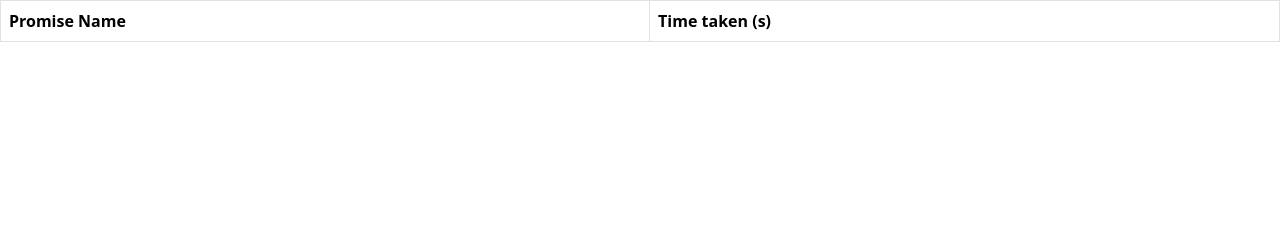
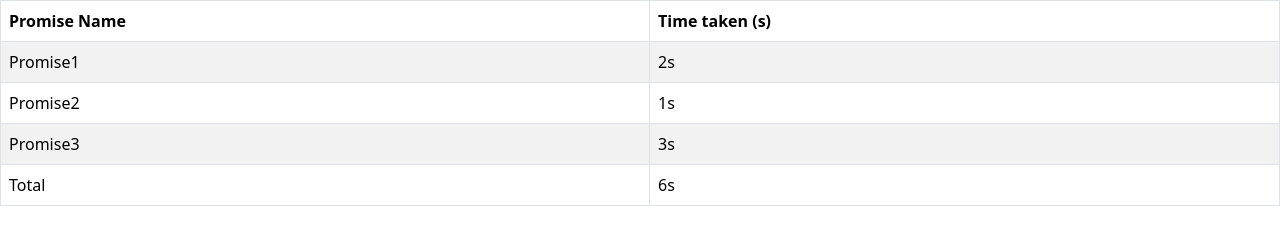
Before and after one commit to acciojob/wait-for-multiple-promises-SurjeetMandal, a website: page main.html in a window 1280 px wide. Drawn offline with nearby package versions, Linux system fonts and the light colour scheme.

Commit message:
created a submission

```diff
--- a/main.html
+++ b/main.html
@@ -20,7 +20,11 @@
           <th>Time taken (s)</th>
         </tr>
       </thead>
-      <tbody id="output"></tbody>
+      <tbody id="output">
+		  <tr id="loading_row">
+			  <td colspan="2">Loading...</td>
+		  </tr>
+	  </tbody>
     </table>
 
     <script type="text/javascript" src="./script.js"></script>
--- a/script.js
+++ b/script.js
@@ -1 +1,61 @@
-//your JS code here. If required.
+function Promise1(){
+	const time = 2;
+	return new Promise((resolve) => {
+		setTimeout(() => {
+			resolve({name:'Promise1', time});
+		},time * 1000)
+	})
+}
+
+function Promise2(){
+	const time = 1;
+	return new Promise((resolve) => {
+		setTimeout(() => {
+			resolve({name:'Promise2', time});
+		},time * 1000)
+	})
+}
+
+function Promise3(){
+	const time = 3;
+	return new Promise((resolve) => {
+		setTimeout(() => {
+			resolve({name:'Promise3', time});
+		},time * 1000)
+	})
+}
+
+let promise = [Promise1(),Promise2(),Promise3()];
+let tableBody = document.getElementById('output');
+let LoadingRow = document.getElementById('loading_row');
+
+Promise.all(promise)
+.then(data => {
+
+	tableBody.removeChild(LoadingRow);
+
+	data.forEach(items => {
+
+		let tr = document.createElement('tr');
+		let cell1 = document.createElement('td');
+		let cell2 = document.createElement('td');
+
+		cell1.textContent = items.name;
+		cell2.textContent = `${items.time}s`;
+
+		tr.appendChild(cell1);
+		tr.appendChild(cell2);
+		tableBody.appendChild(tr);
+	});
+
+	let tr = document.createElement('tr');
+	let cell1 = document.createElement('td');
+	let cell2 = document.createElement('td');
+
+	cell1.textContent = `Total`;
+	cell2.textContent = `6s`;
+
+	tr.appendChild(cell1);
+	tr.appendChild(cell2);
+	tableBody.appendChild(tr);
+})
```
